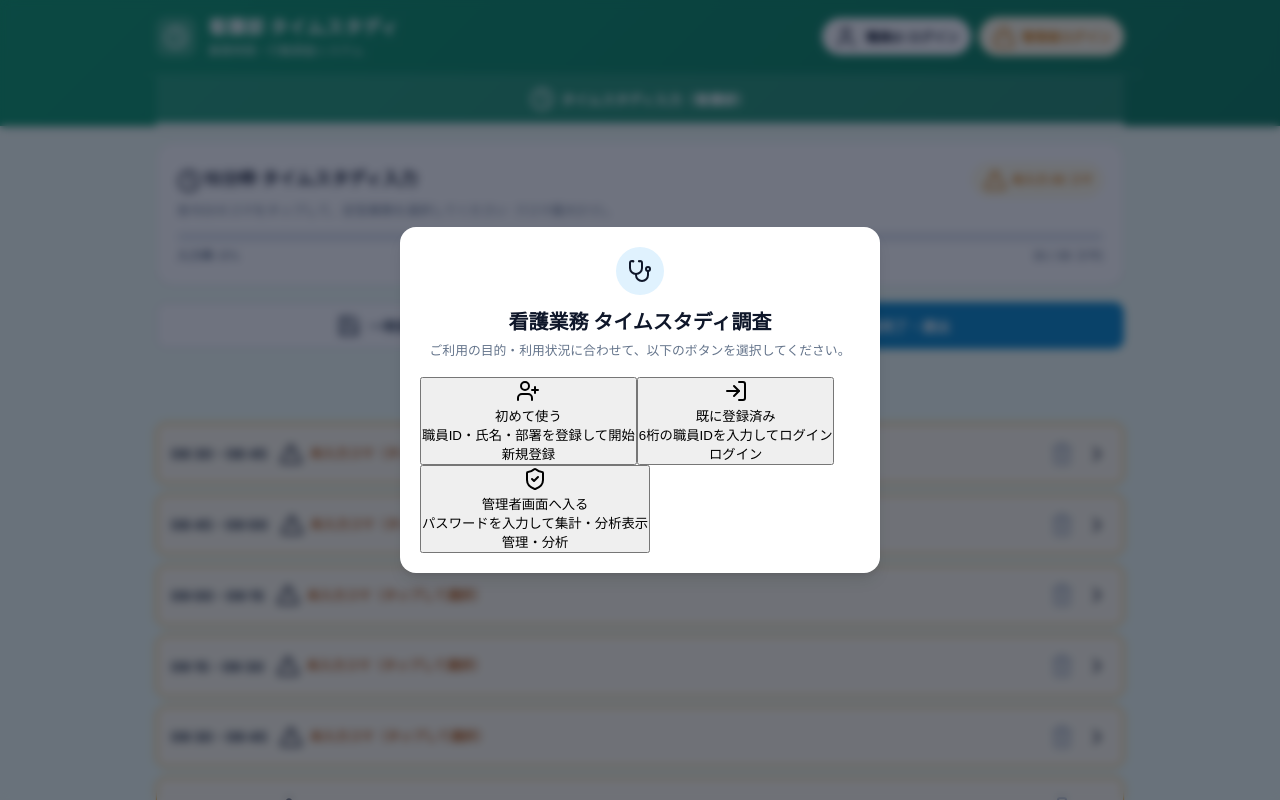
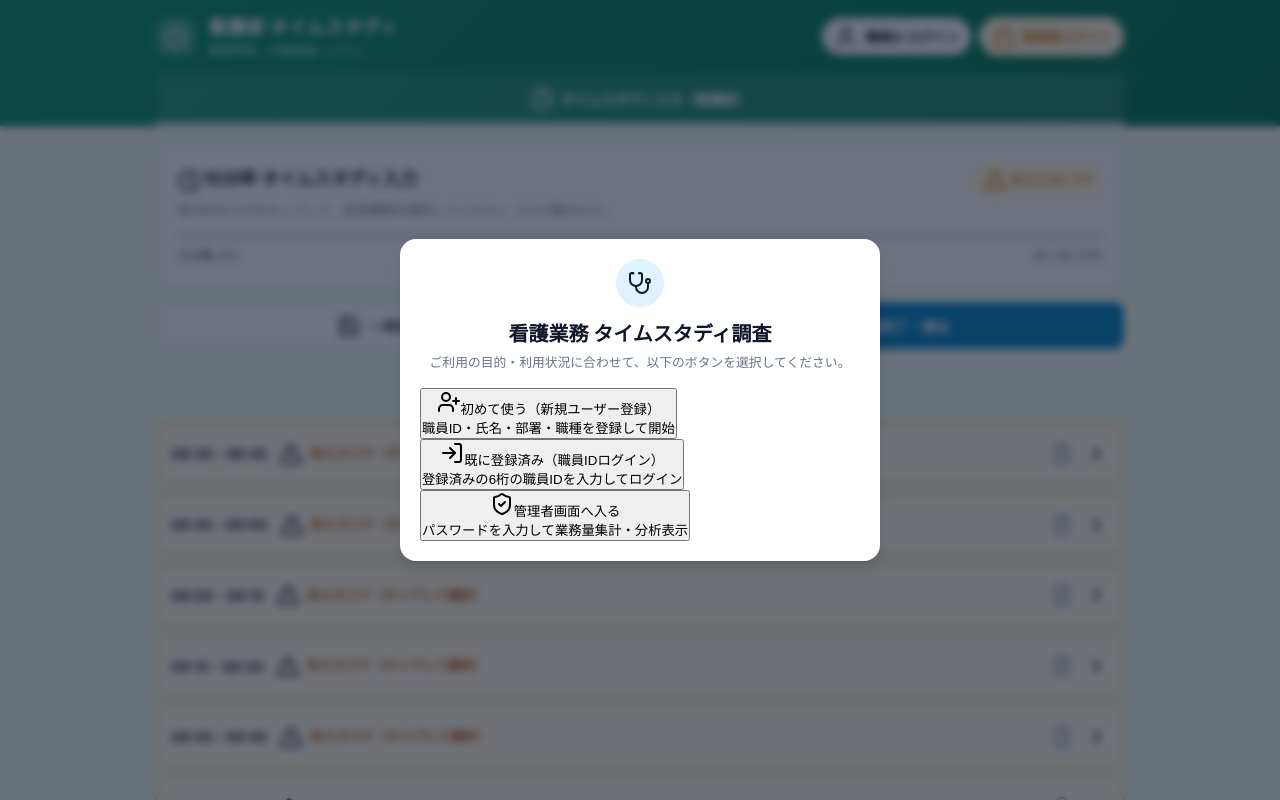
Before and after one commit to tokyorozuki-blip/nursetimestudy, a React (Vite) app: page / in a window 1280 px wide. Shown: the top 800 px of the page. Built offline with nearby package versions, Linux system fonts and the light colour scheme.

Commit message:
Add files via upload

```diff
--- a/src/components/UserSetupModal.tsx
+++ b/src/components/UserSetupModal.tsx
@@ -164,7 +164,7 @@ export const UserSetupModal: React.FC<UserSetupModalProps> = ({
         {/* スタート選択メニュー画面 ('welcome')                 */}
         {/* ==================================================== */}
         {step === 'welcome' && (
-          <div className="flex flex-col items-center text-center space-y-4 py-2">
+          <div className="flex flex-col items-center text-center space-y-4 py-2 w-full">
             <div className="setup-header text-center">
               <div className="setup-icon-badge mx-auto bg-sky-100 p-3 rounded-2xl w-14 h-14 flex items-center justify-center mb-2 shadow-sm">
                 <Stethoscope className="w-8 h-8 text-sky-600" />
@@ -175,7 +175,7 @@ export const UserSetupModal: React.FC<UserSetupModalProps> = ({
               </p>
             </div>
 
-            <div className="flex flex-col items-center gap-3.5 w-full max-w-md mx-auto pt-1">
+            <div className="flex flex-col items-center justify-center gap-3.5 w-full pt-1">
               {/* 🟢 1. 初めて使う（新規登録） */}
               <button
                 type="button"
@@ -183,20 +183,15 @@ export const UserSetupModal: React.FC<UserSetupModalProps> = ({
                   setErrorMsg('');
                   setStep('profile');
                 }}
-                className="w-full px-4 py-3.5 rounded-2xl border-2 border-emerald-300 bg-emerald-50 hover:bg-emerald-100 text-emerald-950 flex items-center justify-between gap-3 text-left transition-all duration-150 active:scale-98 shadow-sm group"
+                className="w-full max-w-sm h-20 px-4 rounded-2xl border-2 border-emerald-300 bg-emerald-50 hover:bg-emerald-100 text-emerald-950 flex flex-col items-center justify-center text-center transition-all duration-150 active:scale-98 shadow-sm group cursor-pointer"
               >
-                <div className="flex items-center gap-3.5 min-w-0">
-                  <div className="w-11 h-11 rounded-xl bg-emerald-600 text-white shrink-0 group-hover:scale-105 transition-transform flex items-center justify-center shadow-xs">
-                    <UserPlus className="w-6 h-6" />
-                  </div>
-                  <div className="min-w-0">
-                    <div className="font-extrabold text-sm text-emerald-950">初めて使う</div>
-                    <div className="text-[11px] text-emerald-700 mt-0.5 font-medium">職員ID・氏名・部署を登録して開始</div>
-                  </div>
+                <div className="flex items-center justify-center gap-2 font-extrabold text-base text-emerald-950">
+                  <UserPlus className="w-5 h-5 text-emerald-600 shrink-0" />
+                  <span>初めて使う（新規ユーザー登録）</span>
                 </div>
-                <span className="text-xs bg-emerald-200 text-emerald-800 px-2.5 py-1 rounded-full font-bold shrink-0">
-                  新規登録
-                </span>
+                <div className="text-xs text-emerald-700 mt-1 font-medium">
+                  職員ID・氏名・部署・職種を登録して開始
+                </div>
               </button>
 
               {/* 🔵 2. 既に登録済み（ログイン） */}
@@ -206,20 +201,15 @@ export const UserSetupModal: React.FC<UserSetupModalProps> = ({
                   setErrorMsg('');
                   setStep('id');
                 }}
-                className="w-full px-4 py-3.5 rounded-2xl border-2 border-sky-300 bg-sky-50 hover:bg-sky-100 text-sky-950 flex items-center justify-between gap-3 text-left transition-all duration-150 active:scale-98 shadow-sm group"
+                className="w-full max-w-sm h-20 px-4 rounded-2xl border-2 border-sky-300 bg-sky-50 hover:bg-sky-100 text-sky-950 flex flex-col items-center justify-center text-center transition-all duration-150 active:scale-98 shadow-sm group cursor-pointer"
               >
-                <div className="flex items-center gap-3.5 min-w-0">
-                  <div className="w-11 h-11 rounded-xl bg-sky-600 text-white shrink-0 group-hover:scale-105 transition-transform flex items-center justify-center shadow-xs">
-                    <LogInIcon className="w-6 h-6" />
-                  </div>
-                  <div className="min-w-0">
-                    <div className="font-extrabold text-sm text-sky-950">既に登録済み</div>
-                    <div className="text-[11px] text-sky-700 mt-0.5 font-medium">6桁の職員IDを入力してログイン</div>
-                  </div>
+                <div className="flex items-center justify-center gap-2 font-extrabold text-base text-sky-950">
+                  <LogInIcon className="w-5 h-5 text-sky-600 shrink-0" />
+                  <span>既に登録済み（職員IDログイン）</span>
                 </div>
-                <span className="text-xs bg-sky-200 text-sky-800 px-2.5 py-1 rounded-full font-bold shrink-0">
-                  ログイン
-                </span>
+                <div className="text-xs text-sky-700 mt-1 font-medium">
+                  登録済みの6桁の職員IDを入力してログイン
+                </div>
               </button>
 
               {/* 🟣 3. 管理者画面へ入る */}
@@ -229,20 +219,15 @@ export const UserSetupModal: React.FC<UserSetupModalProps> = ({
                   setErrorMsg('');
                   setStep('admin');
                 }}
-                className="w-full px-4 py-3.5 rounded-2xl border-2 border-rose-200 bg-rose-50 hover:bg-rose-100 text-rose-950 flex items-center justify-between gap-3 text-left transition-all duration-150 active:scale-98 shadow-sm group"
+                className="w-full max-w-sm h-20 px-4 rounded-2xl border-2 border-rose-200 bg-rose-50 hover:bg-rose-100 text-rose-950 flex flex-col items-center justify-center text-center transition-all duration-150 active:scale-98 shadow-sm group cursor-pointer"
               >
-                <div className="flex items-center gap-3.5 min-w-0">
-                  <div className="w-11 h-11 rounded-xl bg-rose-600 text-white shrink-0 group-hover:scale-105 transition-transform flex items-center justify-center shadow-xs">
-                    <ShieldCheck className="w-6 h-6" />
-                  </div>
-                  <div className="min-w-0">
-                    <div className="font-extrabold text-sm text-rose-950">管理者画面へ入る</div>
-                    <div className="text-[11px] text-rose-700 mt-0.5 font-medium">パスワードを入力して集計・分析表示</div>
-                  </div>
+                <div className="flex items-center justify-center gap-2 font-extrabold text-base text-rose-950">
+                  <ShieldCheck className="w-5 h-5 text-rose-600 shrink-0" />
+                  <span>管理者画面へ入る</span>
                 </div>
-                <span className="text-xs bg-rose-200 text-rose-800 px-2.5 py-1 rounded-full font-bold shrink-0">
-                  管理・分析
-                </span>
+                <div className="text-xs text-rose-700 mt-1 font-medium">
+                  パスワードを入力して業務量集計・分析表示
+                </div>
               </button>
             </div>
           </div>
```
